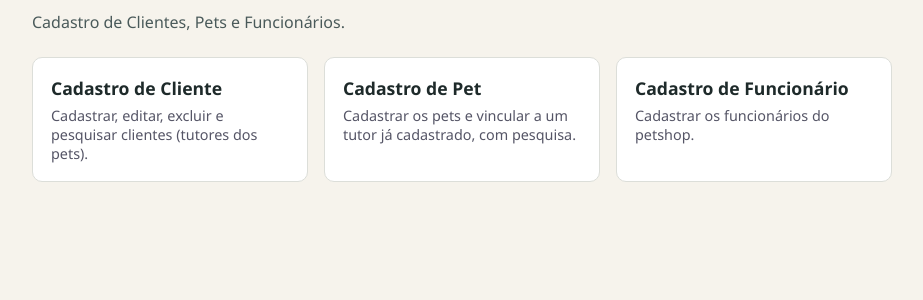
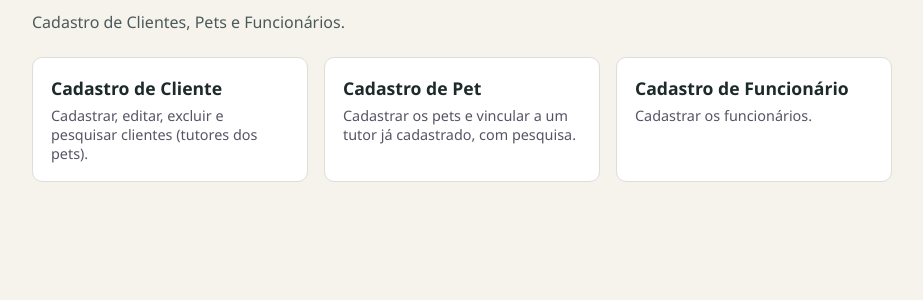
Before and after one commit to Rogerio-Campos-de-Oliveria/Petshop---Impacta, a Flask app: page / in a window 1280 px wide. Shown: the part 167-467 px from the top of the page, without its empty margins (178-1101 px from the left). Run offline with Flask 3, Linux system fonts and the light colour scheme.

Commit message:
ajuste nos textos index

```diff
--- a/templates/index.html
+++ b/templates/index.html
@@ -15,7 +15,7 @@
     </a>
     <a class="card" href="{{ url_for('listar_funcionarios') }}">
         <h2>Cadastro de Funcionário</h2>
-        <p>Cadastrar os funcionários do petshop.</p>
+        <p>Cadastrar os funcionários.</p>
     </a>
 </div>
 {% endblock %}
```
